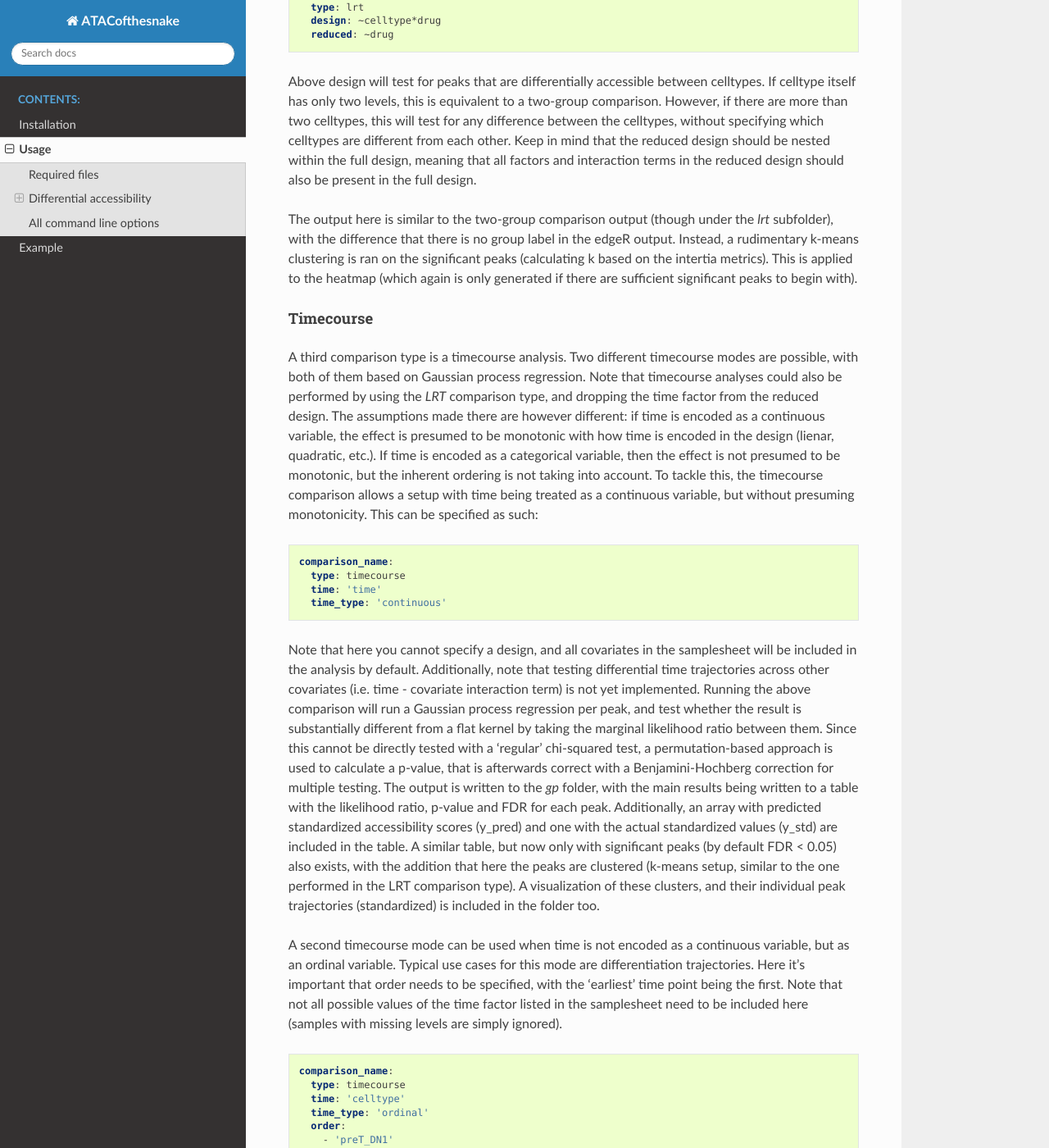
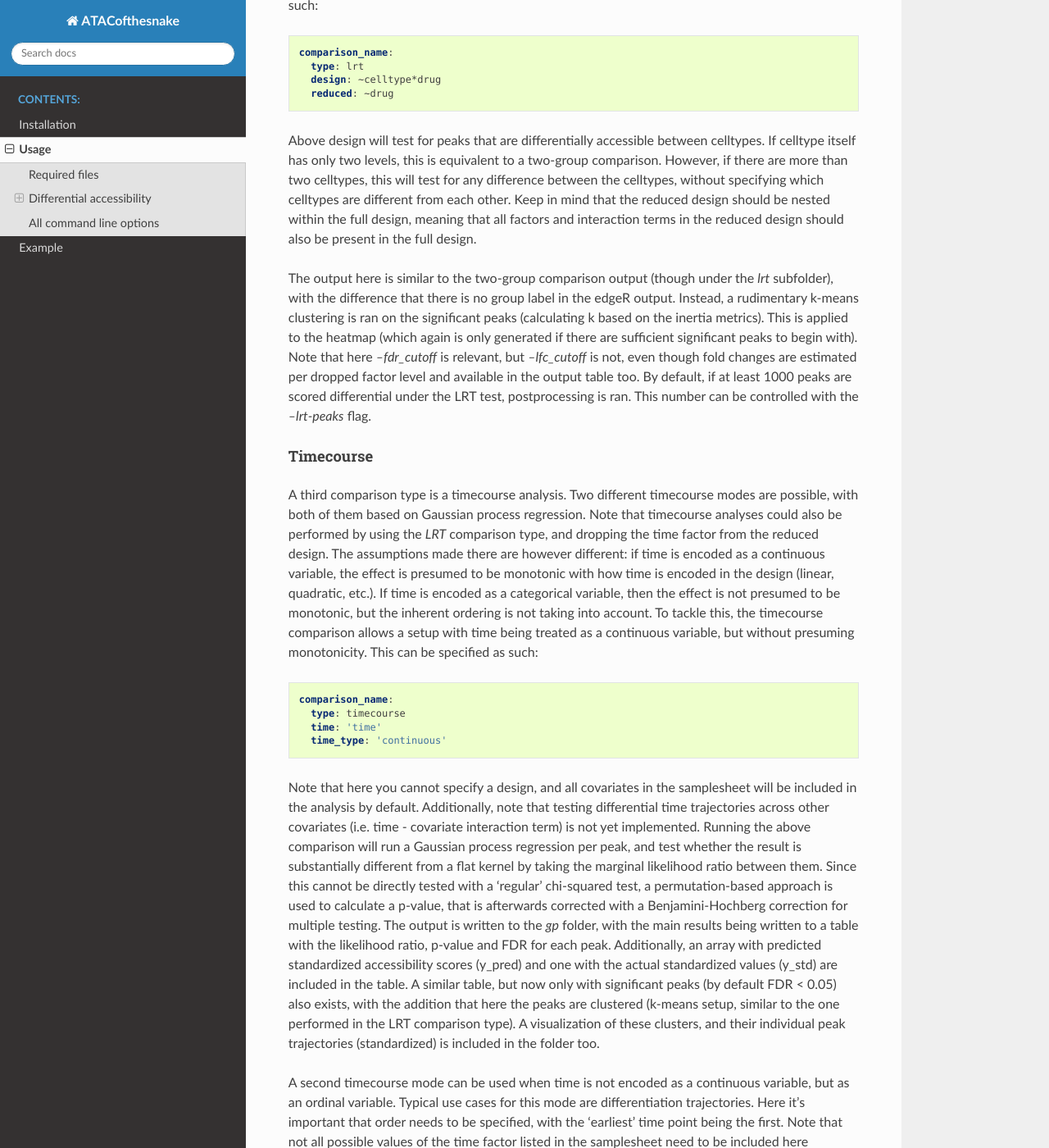
Before and after one commit to maxplanck-ie/ATACofthesnake, a Sphinx documentation site: the page built from docs/content/usage.rst, in a window 1280 px wide and 1400 px high, scrolled down 3191 px. Shown: the whole window at 82% size. Built offline with Sphinx 7.4.7 and the Read the Docs theme 3.1.0, drawn with Linux system fonts in a browser that asks for light colours; some of the changed text lies outside the part shown.

Commit message:
docs typos

```diff
--- a/docs/content/usage.rst
+++ b/docs/content/usage.rst
@@ -14,8 +14,8 @@
 
   - A directory containing (assumed to be deduplicated) BAM or CRAM files.
   - A GTF file containing the gene models.
-  - a FASTA file containing the reference genome sequence.
-  - a bed file containing read attracting regions. This should at least contain the mitochondrial chromosome, but can also contain other regions that you want to be filtered out.
+  - A FASTA file containing the reference genome sequence.
+  - A bed file containing read attracting regions. This should at least contain the mitochondrial chromosome, but can also contain other regions that you want to be filtered out.
 
 All other command line options are depicted in the `section below <all-command-line-options_>`.
 
@@ -121,7 +121,7 @@
 The output for the differential testing will be stored in a folder of their respective type (in this case, `twogroup`), with subfolder named after the comparison_name (first key in an entry).
 Included are a table with the results of the differential testing (standard edgeR output), which also includes a column with the assigned group label (based on the sign of the estimated log fold change) and the actual peak ID.
 Keep in mind that the group label is set irrespective of the FDR, so filter first before you interpret the group labels. Additionally, an MAplot is generated, and potentially a heatmap too (depending on the number of differential sites).
-
+The cut offs to call something a differential peak can be set by arguments in the ATAC command, with `--fdr_cutoff` (1e-3 by default), and `--lfc_cutoff` (0 by default). An lfc_cutoff of 2 would classify peaks with their estimated fold change either higher than 2 or lower than -2 as differential.
 
 LRT
 """
@@ -141,7 +141,9 @@
 Keep in mind that the reduced design should be nested within the full design, meaning that all factors and interaction terms in the reduced design should also be present in the full design.
 
 The output here is similar to the two-group comparison output (though under the `lrt` subfolder), with the difference that there is no group label in the edgeR output.
-Instead, a rudimentary k-means clustering is ran on the significant peaks (calculating k based on the intertia metrics). This is applied to the heatmap (which again is only generated if there are sufficient significant peaks to begin with).
+Instead, a rudimentary k-means clustering is ran on the significant peaks (calculating k based on the inertia metrics). This is applied to the heatmap (which again is only generated if there are sufficient significant peaks to begin with).
+Note that here `--fdr_cutoff` is relevant, but `--lfc_cutoff` is not, even though fold changes are estimated per dropped factor level and available in the output table too.
+By default, if at least 1000 peaks are scored differential under the LRT test, postprocessing is ran. This number can be controlled with the `--lrt-peaks` flag.
 
 
 Timecourse
@@ -149,7 +151,7 @@
 
 A third comparison type is a timecourse analysis. Two different timecourse modes are possible, with both of them based on Gaussian process regression.
 Note that timecourse analyses could also be performed by using the `LRT` comparison type, and dropping the time factor from the reduced design.
-The assumptions made there are however different: if time is encoded as a continuous variable, the effect is presumed to be monotonic with how time is encoded in the design (lienar, quadratic, etc.).
+The assumptions made there are however different: if time is encoded as a continuous variable, the effect is presumed to be monotonic with how time is encoded in the design (linear, quadratic, etc.).
 If time is encoded as a categorical variable, then the effect is not presumed to be monotonic, but the inherent ordering is not taking into account.
 To tackle this, the timecourse comparison allows a setup with time being treated as a continuous variable, but without presuming monotonicity.
 This can be specified as such:
@@ -164,7 +166,7 @@
 Note that here you cannot specify a design, and all covariates in the samplesheet will be included in the analysis by default.
 Additionally, note that testing differential time trajectories across other covariates (i.e. time - covariate interaction term) is not yet implemented.
 Running the above comparison will run a Gaussian process regression per peak, and test whether the result is substantially different from a flat kernel by taking the marginal likelihood ratio between them.
-Since this cannot be directly tested with a 'regular' chi-squared test, a permutation-based approach is used to calculate a p-value, that is afterwards correct with a Benjamini-Hochberg correction for multiple testing.
+Since this cannot be directly tested with a 'regular' chi-squared test, a permutation-based approach is used to calculate a p-value, that is afterwards corrected with a Benjamini-Hochberg correction for multiple testing.
 The output is written to the `gp` folder, with the main results being written to a table with the likelihood ratio, p-value and FDR for each peak. Additionally, an array with predicted standardized accessibility scores (y_pred) and one with the actual standardized values (y_std) are included in the table.
 A similar table, but now only with significant peaks (by default FDR < 0.05) also exists, with the addition that here the peaks are clustered (k-means setup, similar to the one performed in the LRT comparison type). A visualization of these clusters, and their individual peak trajectories (standardized) is included in the folder too.
 
@@ -186,6 +188,8 @@
 
 A similar Gaussian process regression is ran here as in the continuous case, with the exception that the timepoints are re-encoded between 0 and 1, and the distance between subsequent levels is included in the kernel.
 Similar to the output in the continuous case, with the addition of the estimated relative distance between time points per peak in a separate table.
+Cut offs here are controlled by `--permutation_cutoff` (default 1e-2), which is performed on the bh-corrected permutation p-values. The number of iterations can be set with `--permutation_iterations` and defaults to 1000, per peak.
+Note that increasing this number could lead to exorbitant runtimes. In case you are running a continuous timecourse, the number of timepoints for predicted curve fits can be set with `--gp_timesteps`, and defaults to 10.
 
 .. _all-command-line-options:
 
```
Also changed, not shown: other parts of docs/content/usage.rst (+2 -2 lines), docs/content/example.rst (+8 -1 lines).
